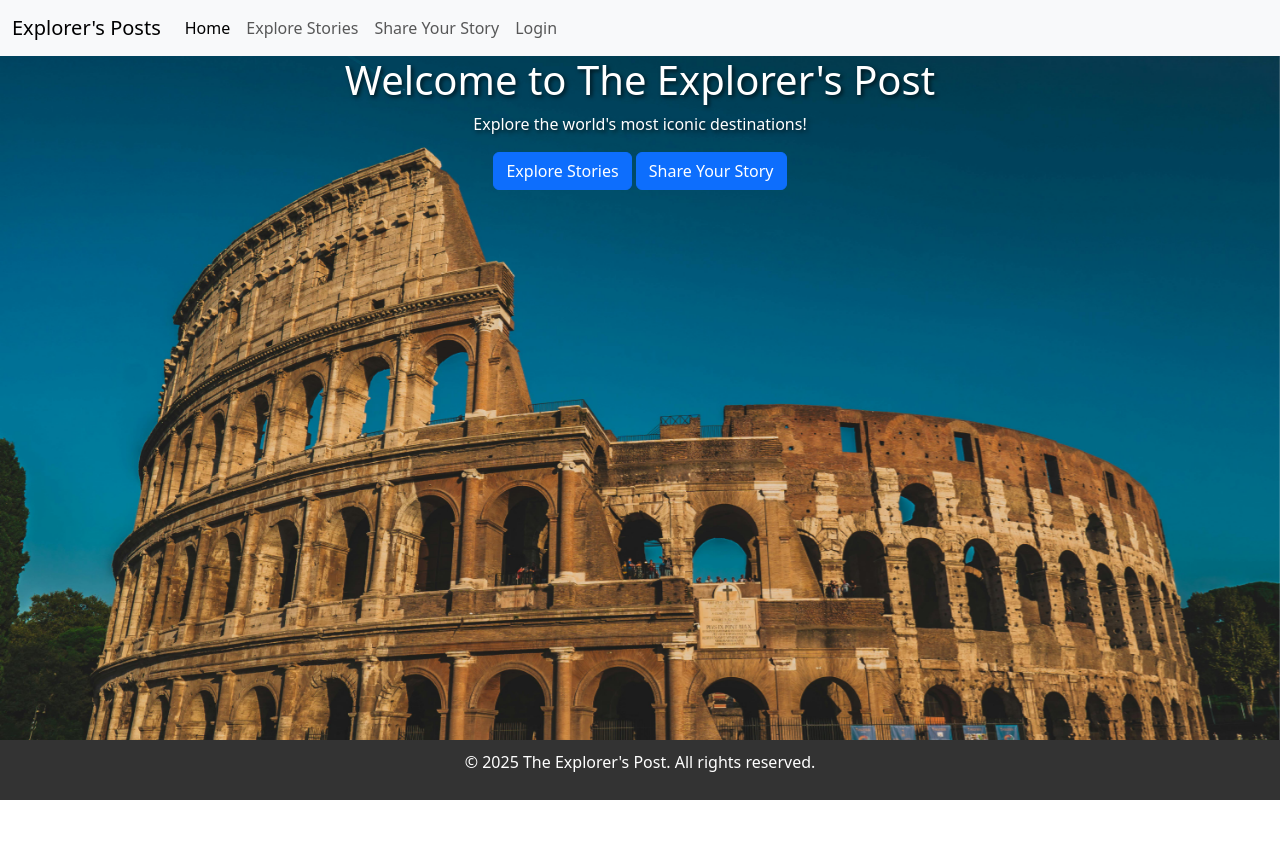
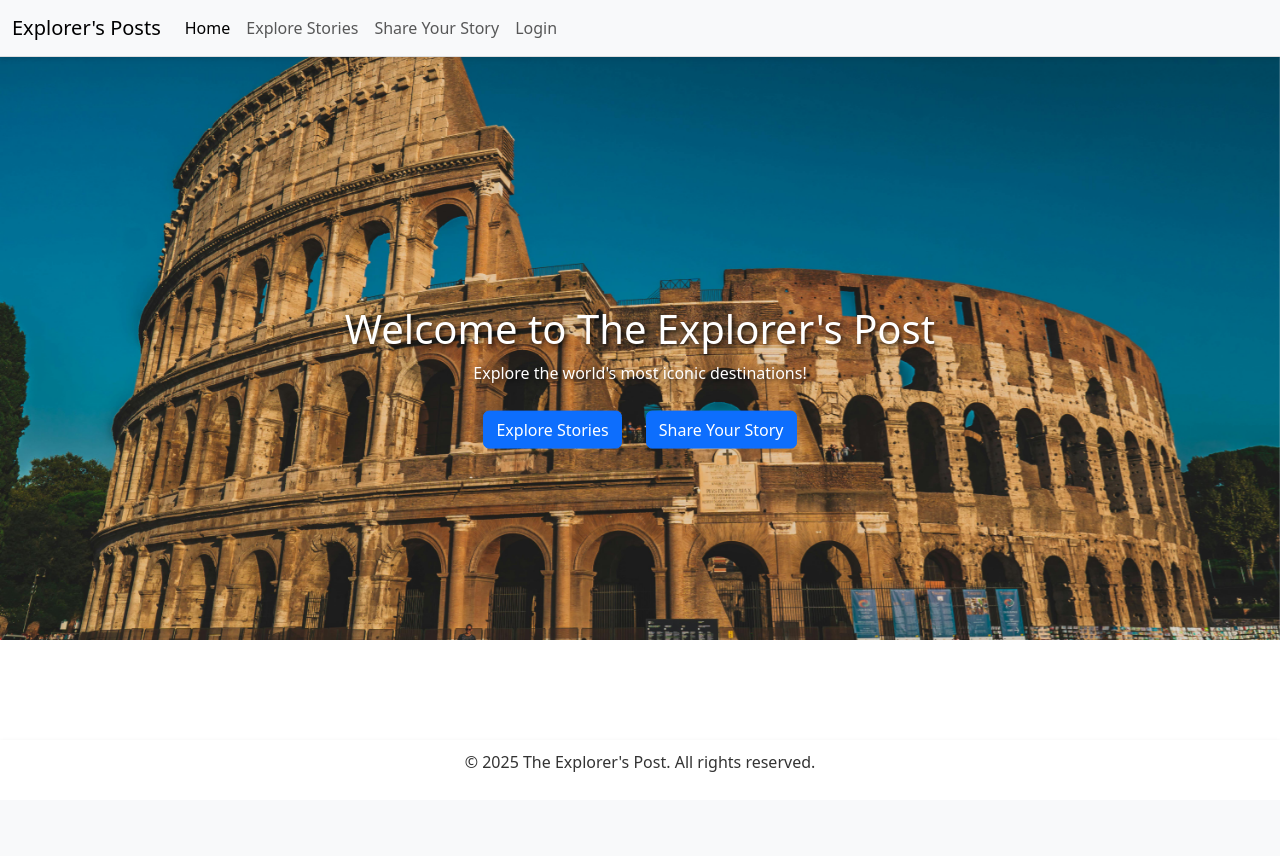
Before and after one commit to monicathomas8/The-Explorers-Post, a Django app: template core/templates/landing_page.html in a window 1280 px wide. After the commit the page ends 772 px from the top, so only its background shows below. Run offline with Django 4.2, Linux system fonts and the light colour scheme; the template is opened without the code that fills it, so the values that code supplies are empty.

Commit message:
fixed some styling on landing.html

```diff
--- a/core/templates/landing_page.html
+++ b/core/templates/landing_page.html
@@ -3,22 +3,23 @@
 {% block title %}Welcome to The Explorer's Post{% endblock %}
 
 {% block content %}
-
 <div class="landing-page">
+    <!-- Carousel (Background) -->
     <div id="carouselExampleSlidesOnly" class="carousel slide" data-bs-ride="carousel">
         <div class="carousel-inner">
             <div class="carousel-item active">
-                <img src="/static/images/colosseum.jpg" class="d-block w-100" alt="photo of the colosseum">
+                <img src="/static/images/colosseum.jpg" alt="Photo of the Colosseum">
             </div>
             <div class="carousel-item">
-                <img src="/static/images/northenlights.jpg" class="d-block w-100" alt="photo of northen lights">
+                <img src="/static/images/northenlights.jpg" alt="Photo of the Northern Lights">
             </div>
             <div class="carousel-item">
-                <img src="/static/images/pyramids.jpg" class="d-block w-100" alt="photo of the pyramids">
+                <img src="/static/images/pyramids.jpg" alt="Photo of the Pyramids">
             </div>
         </div>
     </div>
 
+    <!-- Content Overlay -->
     <div class="content">
         <h1>Welcome to The Explorer's Post</h1>
         <p>Explore the world's most iconic destinations!</p>
@@ -26,5 +27,4 @@
         <a href="#" class="btn btn-primary">Share Your Story</a>
     </div>
 </div>
-
 {% endblock %}
--- a/static/css/style.css
+++ b/static/css/style.css
@@ -1,63 +1,78 @@
+/* Make the body and html span the full viewport */
 body, html {
     margin: 0;
     padding: 0;
     height: 100%;
+    overflow: hidden; /* Prevent scrolling */
 }
 
-.wrapper {
-    min-height: 100%; /* Ensures content fills at least the full viewport height */
-    display: flex;
-    flex-direction: column; /* Stacks header, content, and footer vertically */
+
+.navbar {
+    position: fixed;
+    top: 0;
+    left: 0;
+    width: 100%;
+    z-index: 10;
+    background-color: white; /* Keeps it visible */
+    border-bottom: 1px solid #ddd; /* Optional border */
+    box-shadow: 0 2px 5px rgba(0, 0, 0, 0.1); /* Optional shadow */
 }
 
-.content {
-    flex: 1; /* Allows the main content to take up available space */
-}
-
+/* Set up the landing page container */
 .landing-page {
     position: relative;
     height: 100vh; /* Full viewport height */
     overflow: hidden;
 }
 
+/* Style the carousel as a full-page background */
 .carousel {
-    position: absolute;
+    position: fixed; /* Make the carousel stay in the background */
     top: 0;
     left: 0;
     width: 100%;
-    height: 100%;
-    z-index: 1; /* Send carousel to the back */
-
-}
-
-.carousel-inner {
-    height: 100%;
+    height: 100%; /* Full viewport height */
+    z-index: -1; /* Send the carousel behind the content */
+    overflow: hidden; /* Prevents scrolling caused by overflow */
 }
 
 .carousel-item img {
-    object-fit: cover; /* Ensures the image covers the area */
     width: 100%;
-    height: 70%;
+    height: 100%;
+    object-fit: cover; /* Ensures the image scales to fill the area without distortion */
 }
 
+/* Style the content overlay */
 .content {
-    position: relative;
-    z-index: 2; /* Bring content above carousel */
-    text-align: center;
-    color: white;
+    position: relative; /* Keep content above the carousel */
+    z-index: 2; /* Ensure content appears above the carousel */
+    color: white; /* Ensure text is visible */
+    text-align: center; /* Center text horizontally */
+    top: 50%; /* Position content closer to the top of the page */
+    transform: translateY(-10%); /* Fine-tune the vertical placement */
 }
 
 .content h1, .content p {
-    text-shadow: 2px 2px 4px rgba(0, 0, 0, 0.7); /* Adds readability */
+    text-shadow: 2px 2px 4px rgba(0, 0, 0, 0.7); /* Add a subtle shadow for readability */
+    position: relative;
+    z-index: 2; /* Ensure content appears above the carousel */
+    color: white; /* Contrast text color for readability */
+    text-align: center;
 }
 
+.btn {
+    margin: 10px;
+}
+
+
 footer {
-    background-color: #333; /* Example background color */
-    color: white; /* Footer text color */
+    position: fixed;
+    bottom: 0;
+    width: 100%;
+    z-index: 2; /* Ensure it stays above the carousel */
+    background-color: white; /* Match the navbar or page theme */
+    color: #333;
     text-align: center;
     padding: 10px 0;
-    position: fixed;
-    bottom: 0;
-    width: 100%; /* Makes sure the footer spans the entire width */
-    z-index: 10;
+    box-shadow: 0 2px 5px rgba(0, 0, 0, 0.1); /* Optional shadow */
 }
--- a/templates/base.html
+++ b/templates/base.html
@@ -17,7 +17,6 @@
 </head>
 
 <body>
-    <div class="wrapper">
     <header>
 
         <nav class="navbar navbar-expand-lg bg-body-tertiary">
@@ -39,18 +38,18 @@
             </div>
         </nav>
     </header>
-
+    <div class="wrapper">
         <main class="content">
             {% block content %}
             <!-- Page-specific content will go here -->
             {% endblock %}
         </main>
-
+    </div>
     <footer>
         <p>&copy; 2025 The Explorer's Post. All rights reserved.</p>
 
     </footer>
-    </div>
+
     <!-- Bootstrap JS Bundle -->
     <script src="https://cdn.jsdelivr.net/npm/bootstrap@5.3.3/dist/js/bootstrap.bundle.min.js"
         integrity="sha384-YvpcrYf0tY3lHB60NNkmXc5s9fDVZLESaAA55NDzOxhy9GkcIdslK1eN7N6jIeHz" crossorigin="anonymous">
```
Lines whose indentation alone changed are shown as unchanged.
